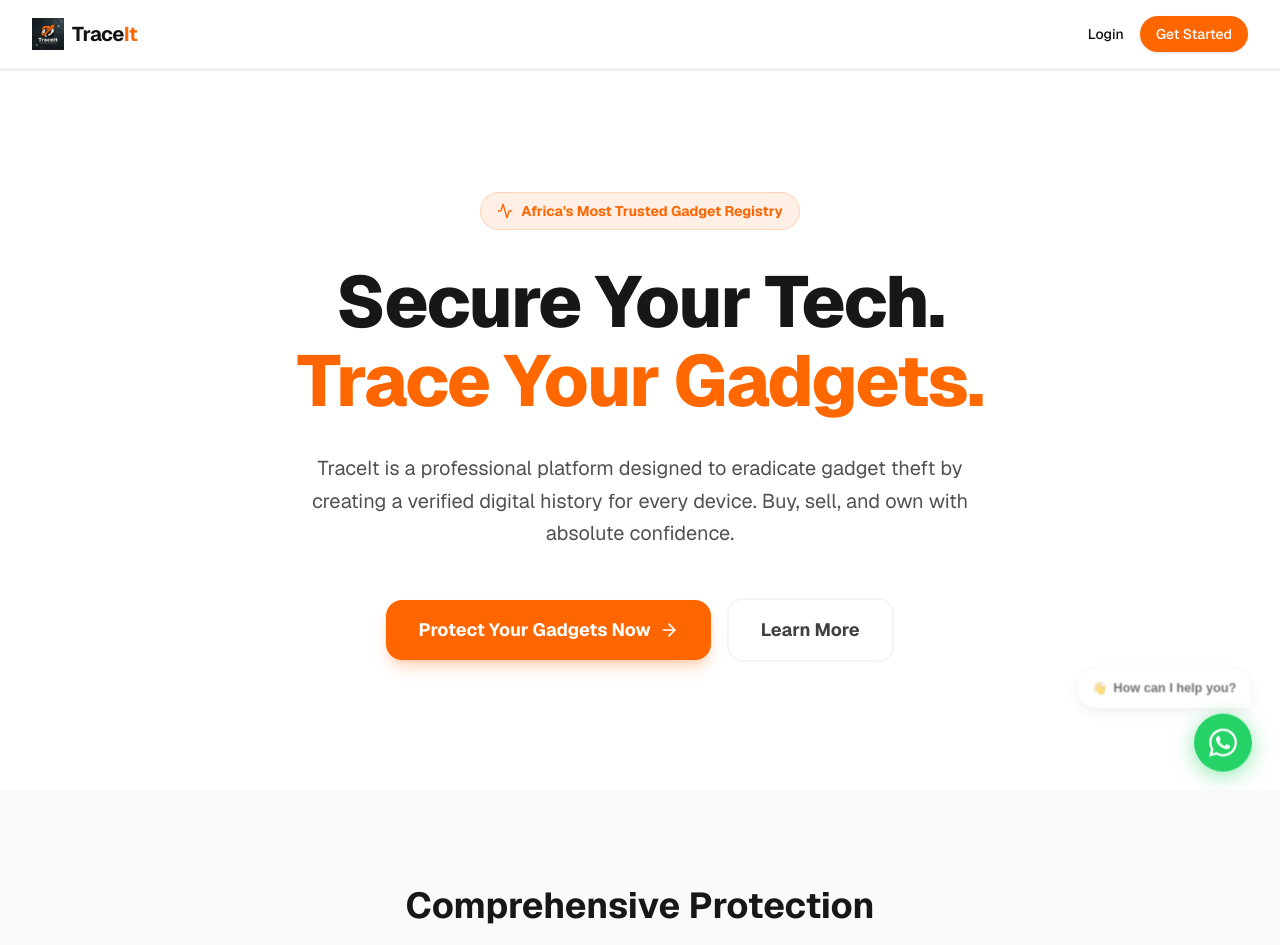
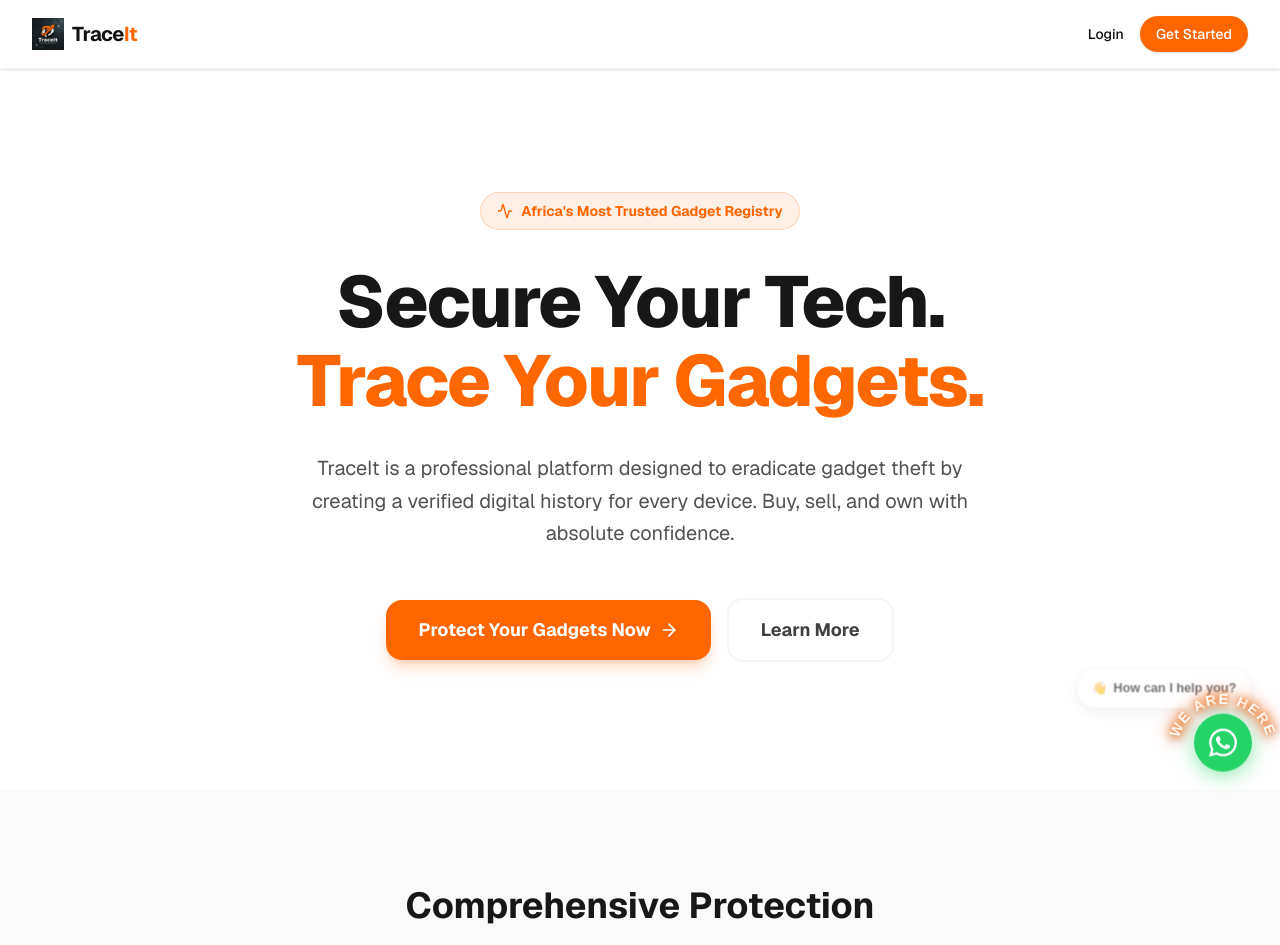
Before and after one commit to lala-tech-nig/traceit, a Next.js app in the folder client/: page / in a window 1280 px wide. Shown: the top 945 px of the page. Built offline with nearby package versions, Linux system fonts and the light colour scheme.

Commit message:
final for deployment with whatsapp we are here message

```diff
--- a/client/components/WhatsAppButton.js
+++ b/client/components/WhatsAppButton.js
@@ -32,12 +32,39 @@
                 <span>How can I help you?</span>
             </div>
 
-            {/* WhatsApp Floating Button */}
+            {/* WhatsApp Floating Button Container */}
+            <div className="relative flex items-center justify-center">
+                {/* Curved Stationary Text */}
+                <div className="absolute top-1/2 left-1/2 -translate-x-1/2 -translate-y-1/2 w-[130px] h-[130px] pointer-events-none z-0">
+                    <svg viewBox="0 0 100 100" width="100%" height="100%" className="drop-shadow-lg overflow-visible">
+                        <defs>
+                            <path
+                                id="textCurve"
+                                d="M 12, 55 A 38,38 0 0,1 88,55"
+                            />
+                        </defs>
+                        <text
+                            fill="white"
+                            fontSize="11"
+                            fontWeight="900"
+                            letterSpacing="2"
+                            style={{
+                                textShadow: '0 0 6px #f97316, 0 0 12px #f97316, 0 0 20px #ea580c',
+                                opacity: 1
+                            }}
+                        >
+                            <textPath href="#textCurve" startOffset="50%" textAnchor="middle" dominantBaseline="middle">
+                                WE ARE HERE
+                            </textPath>
+                        </text>
+                    </svg>
+                </div>
+
                 <a
                     href={WHATSAPP_URL}
                     target="_blank"
                     rel="noopener noreferrer"
-                className="whatsapp-btn"
+                    className="whatsapp-btn relative z-10"
                     aria-label="Chat on WhatsApp"
                     title="Chat with us on WhatsApp"
                 >
@@ -51,6 +78,7 @@
                         <path d="M17.472 14.382c-.297-.149-1.758-.867-2.03-.967-.273-.099-.471-.148-.67.15-.197.297-.767.966-.94 1.164-.173.199-.347.223-.644.075-.297-.15-1.255-.463-2.39-1.475-.883-.788-1.48-1.761-1.653-2.059-.173-.297-.018-.458.13-.606.134-.133.298-.347.446-.52.149-.174.198-.298.298-.497.099-.198.05-.371-.025-.52-.075-.149-.669-1.612-.916-2.207-.242-.579-.487-.5-.669-.51-.173-.008-.371-.01-.57-.01-.198 0-.52.074-.792.372-.272.297-1.04 1.016-1.04 2.479 0 1.462 1.065 2.875 1.213 3.074.149.198 2.096 3.2 5.077 4.487.709.306 1.262.489 1.694.625.712.227 1.36.195 1.871.118.571-.085 1.758-.719 2.006-1.413.248-.694.248-1.289.173-1.413-.074-.124-.272-.198-.57-.347m-5.421 7.403h-.004a9.87 9.87 0 01-5.031-1.378l-.361-.214-3.741.982.998-3.648-.235-.374a9.86 9.86 0 01-1.51-5.26c.001-5.45 4.436-9.884 9.888-9.884 2.64 0 5.122 1.03 6.988 2.898a9.825 9.825 0 012.893 6.994c-.003 5.45-4.437 9.884-9.885 9.884m8.413-18.297A11.815 11.815 0 0012.05 0C5.495 0 .16 5.335.157 11.892c0 2.096.547 4.142 1.588 5.945L.057 24l6.305-1.654a11.882 11.882 0 005.683 1.448h.005c6.554 0 11.89-5.335 11.893-11.893a11.821 11.821 0 00-3.48-8.413z" />
                     </svg>
                 </a>
+            </div>
 
             <style jsx>{`
                 .whatsapp-wrapper {
```
Lines whose indentation alone changed are shown as unchanged.
